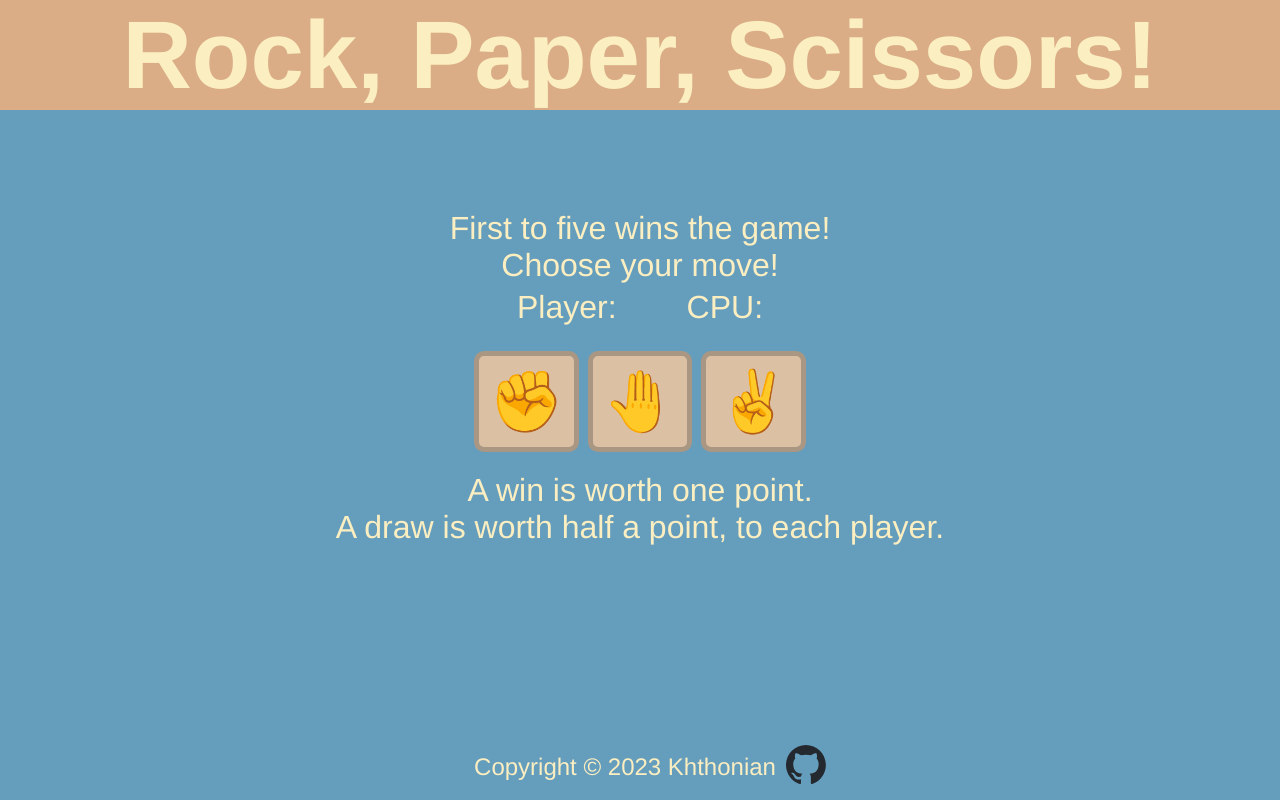
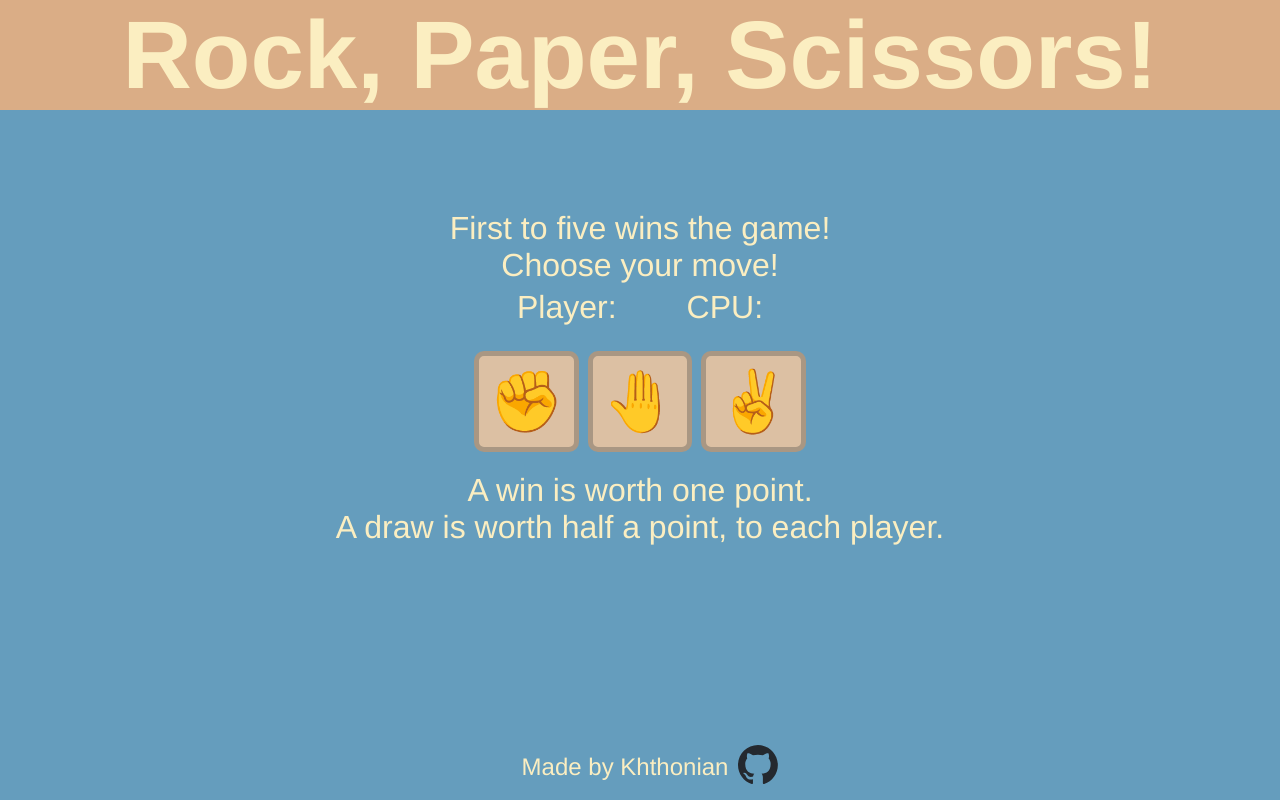
Before and after one commit to Khthonian/Rock-Paper-Scissors, a plain HTML site: page index.html in a window 1280 px wide. Drawn offline with Linux system fonts and the light colour scheme; a web font is replaced by a local one.

Commit message:
Update authorship statement in index.html

```diff
--- a/index.html
+++ b/index.html
@@ -34,11 +34,7 @@
     </div>
     <footer class="footer">
         <div>
-          Copyright ©
-          <script>
-            document.write(new Date().getFullYear())
-          </script>
-          Khthonian
+          Made by Khthonian
         </div>
         <div>
             <a href="https://github.com/khthonian" target="_blank">
```
